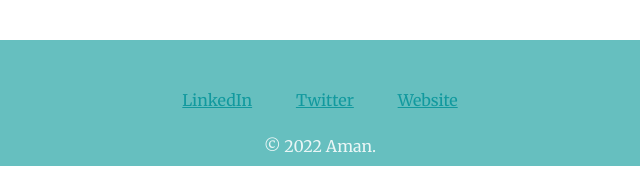
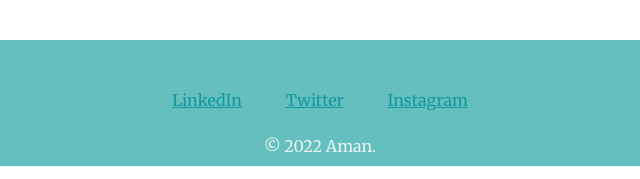
Before and after one commit to aman-ind/home, a plain HTML site: page index.html in a window 1280 px wide. Shown: the part 2187-2366 px from the top of the page, 320-960 px from the left. Drawn offline with Linux system fonts and the light colour scheme.

Commit message:
href change

```diff
--- a/index.html
+++ b/index.html
@@ -56,9 +56,9 @@
 
 
   <div class="bottom-container">
-    <a class="footer-link" href="https://www.linkedin.com/amanisbug/">LinkedIn</a>
+    <a class="footer-link" href="https://www.linkedin.com/in/amanisbug/">LinkedIn</a>
     <a class="footer-link" href="https://twitter.com/aman_ind_/">Twitter</a>
-    <a class="footer-link" href="https://www.appbrewery.co/">Website</a>
+    <a class="footer-link" href="https://www.instagram.com/aman_ind_/">Instagram</a>
     <p class="copyright">&#169; 2022 Aman.</p>
   </div>
 
```
